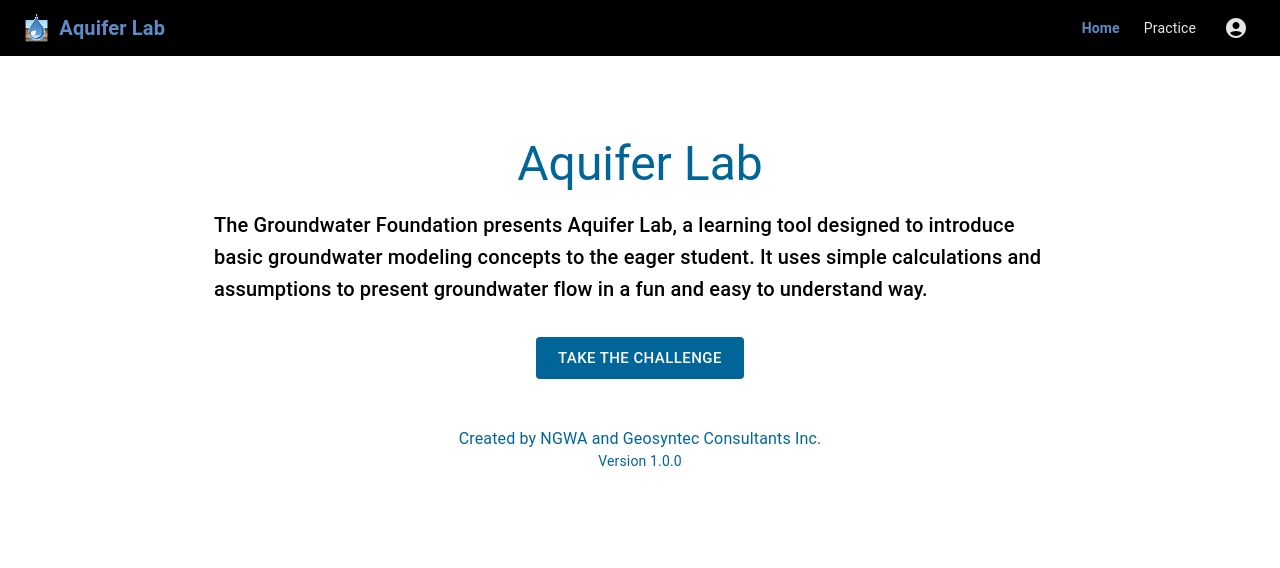
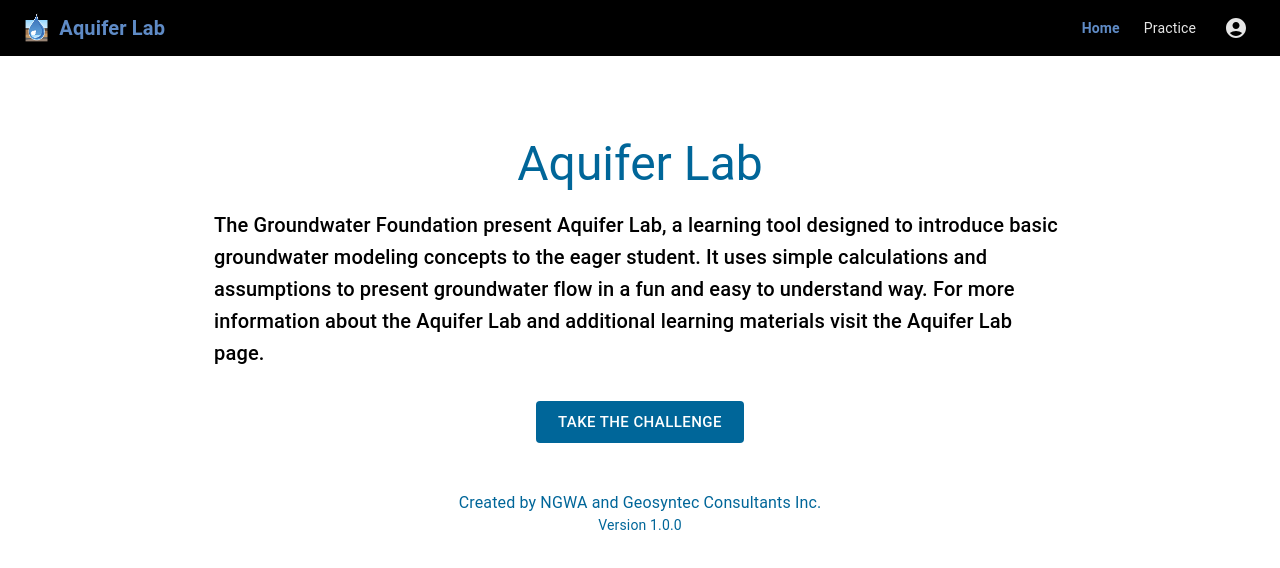
Before and after one commit to Geosyntec/ngwa-hydrogeo-challenge, a React (Vite) app: page / in a window 1280 px wide. Shown: the top 568 px of the page. Built offline with nearby package versions, Linux system fonts and the light colour scheme.

Commit message:
update landing page text

```diff
--- a/src/pages/LandingPage.tsx
+++ b/src/pages/LandingPage.tsx
@@ -12,10 +12,11 @@ export default function LandingPage() {
           Aquifer Lab
         </Typography>
         <Typography variant="h6" color="#000000" align="left" sx={{ mb: 4 }}>
-          The Groundwater Foundation presents Aquifer Lab, a learning tool designed to introduce
-          basic groundwater modeling concepts to the eager student. It uses
-          simple calculations and assumptions to present groundwater flow in a
-          fun and easy to understand way.
+        The Groundwater Foundation present Aquifer Lab, a learning tool designed to introduce
+        basic groundwater modeling concepts to the eager student. It uses simple calculations
+        and assumptions to present groundwater flow in a fun and easy to understand way.
+        For more information about the Aquifer Lab and additional learning materials
+         visit the Aquifer Lab page.
         </Typography>
         <Button
           component={Link}
```
